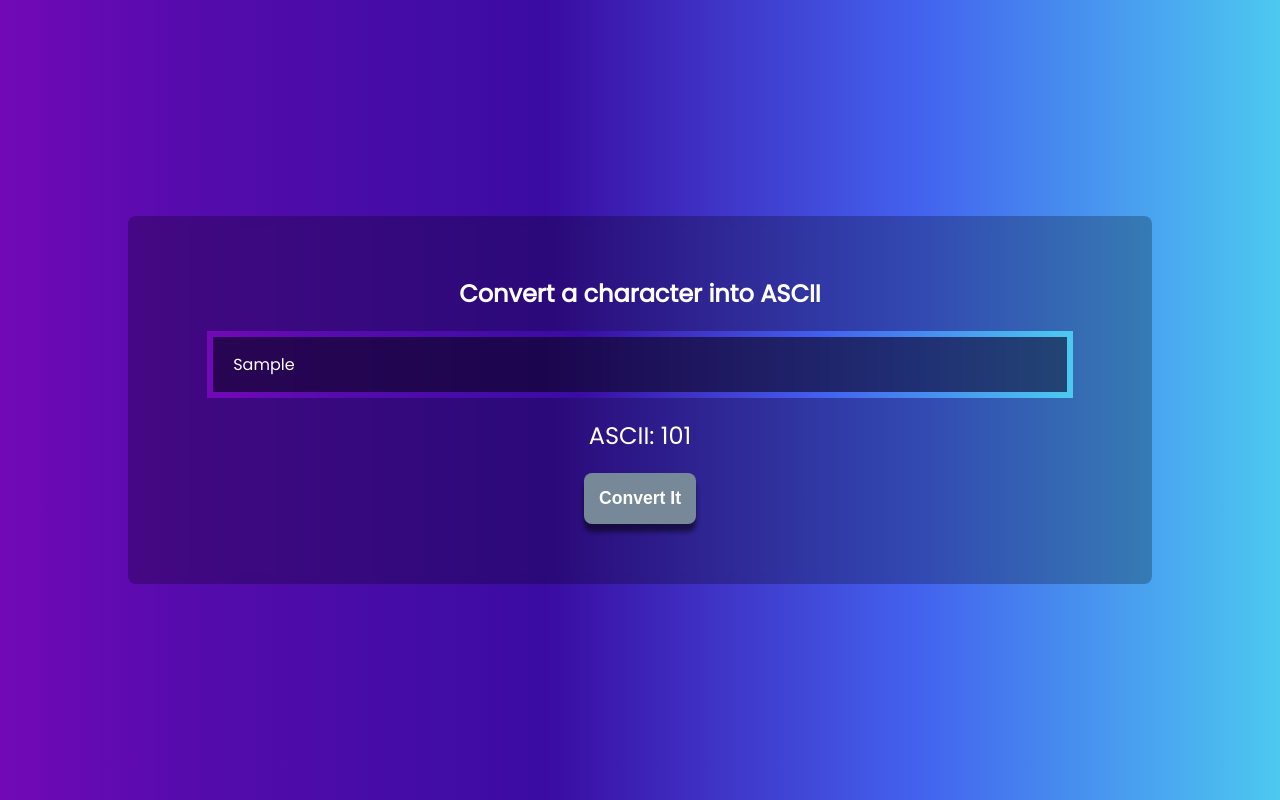
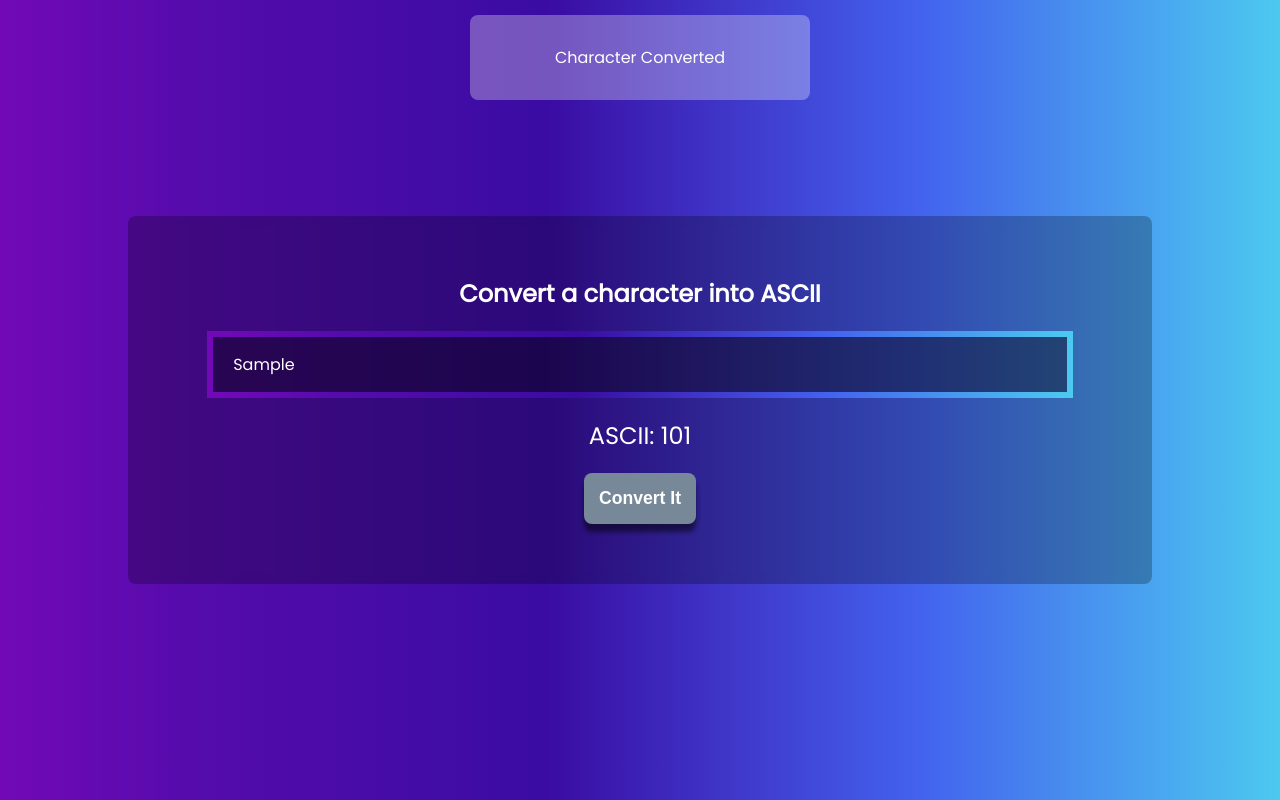
Before and after one commit to Mahad410/ascii, a plain HTML site: page index.html in a window 1280 px wide. Both pictures are taken after typing "Sample" into the empty fields and a click on the button "Convert It". Drawn offline with Linux system fonts and the light colour scheme.

Commit message:
Ascii Converter

```diff
--- a/index.html
+++ b/index.html
@@ -19,8 +19,11 @@
             <button type="button" id="btn">Convert It</button>
 
         </section>
-        <div class="alert" id="alert">
+        <div class="alert" id="e_alert">
             <p>Please enter a character</p>
+        </div>
+        <div class="alert" id="c_alert">
+            <p>Character Converted</p>
         </div>
     </main>
     <script src="main.js"></script>
--- a/main.js
+++ b/main.js
@@ -1,19 +1,22 @@
 const button = document.getElementById('btn');
 const input = document.getElementById('text');
 const para = document.getElementById('code');
-const alert = document.getElementById('alert');
+const eAlert = document.getElementById('e_alert');
+const cAlert = document.getElementById('c_alert');
 
 input.addEventListener('focus', () => {
     para.innerHTML = "ASCII:";
     btn.disabled = false;
-    alert.style.display = "none";
+    eAlert.style.display = "none";
+    cAlert.style.display = "none";
 });
 btn.addEventListener('click', () => {
     if (input.value !== '') {
         let index = input.value.length - 1;
         para.innerHTML += " " + input.value.charCodeAt(index);
         btn.disabled = true;
+        cAlert.style.display = "flex";
     } else {
-        alert.style.display = "flex";
+        eAlert.style.display = "flex";
     }
 })
```
